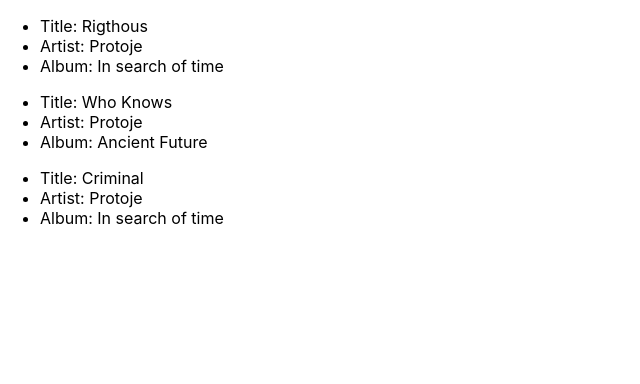
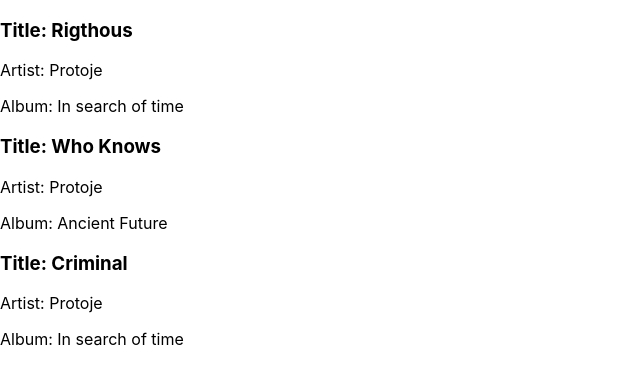
Before and after one commit to tomterveen/jammming, a React (Create React App) app: page / in a window 1280 px wide. Shown: the top 384 px of the page, without its empty margins (0-640 px from the left). Built offline with nearby package versions, Linux system fonts and the light colour scheme.

Commit message:
change searchresult from list to h3 and p

```diff
--- a/src/App.js
+++ b/src/App.js
@@ -3,16 +3,19 @@
 
 const mockData = [
   {
+    id: 1,
     title: "Rigthous",
     artist: "Protoje",
     album: "In search of time"
   },
   {
+    id: 2,
     title: "Who Knows",
     artist: "Protoje",
     album: "Ancient Future"
   },
   {
+    id: 3,
     title: "Criminal",
     artist: "Protoje",
     album: "In search of time"
--- a/src/components/SearchResults.js
+++ b/src/components/SearchResults.js
@@ -5,11 +5,11 @@
         <>
             {mockData.map(song => {
                 return (
-                    <ul>
-                        <li>Title: {song.title}</li>
-                        <li>Artist: {song.artist}</li>
-                        <li>Album: {song.album}</li>
-                    </ul>
+                    <div key={song.id}>
+                        <h3>Title: {song.title}</h3>
+                        <p>Artist: {song.artist}</p>
+                        <p>Album: {song.album}</p>
+                    </div>
                 )
             })}
         </>
```
